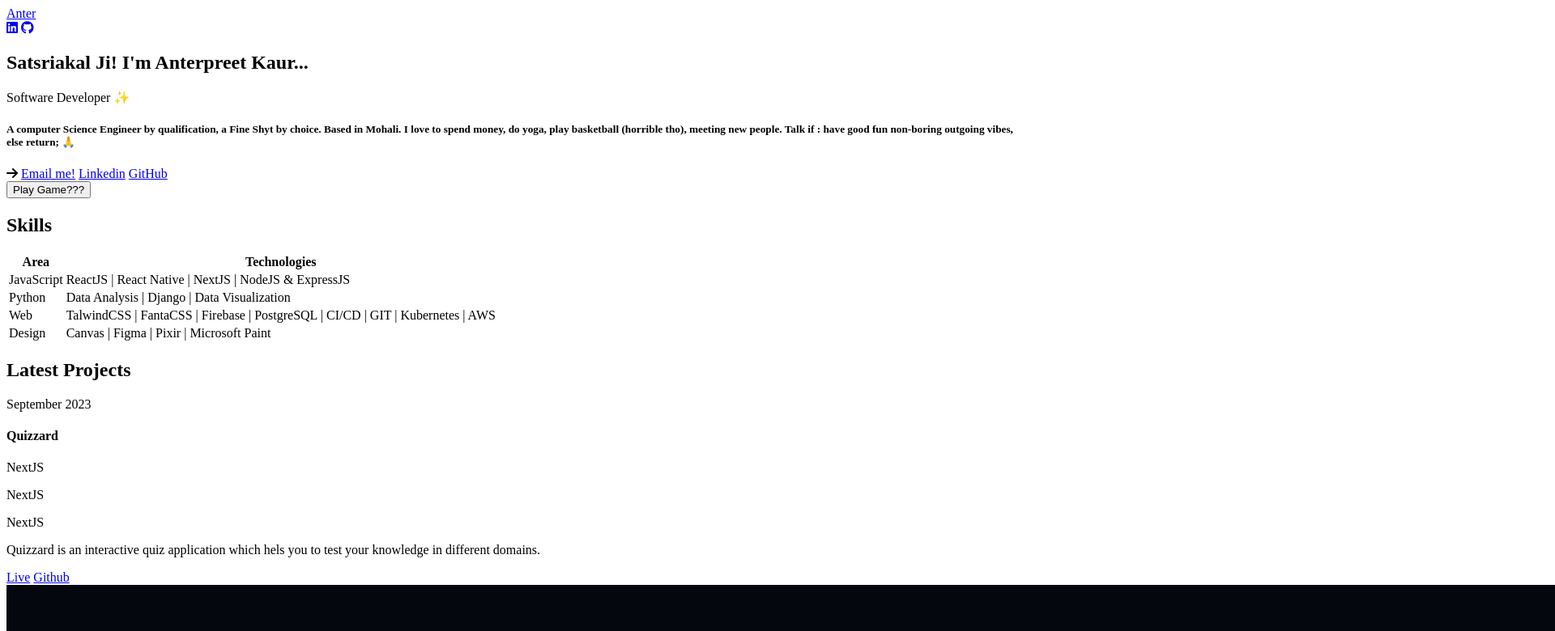
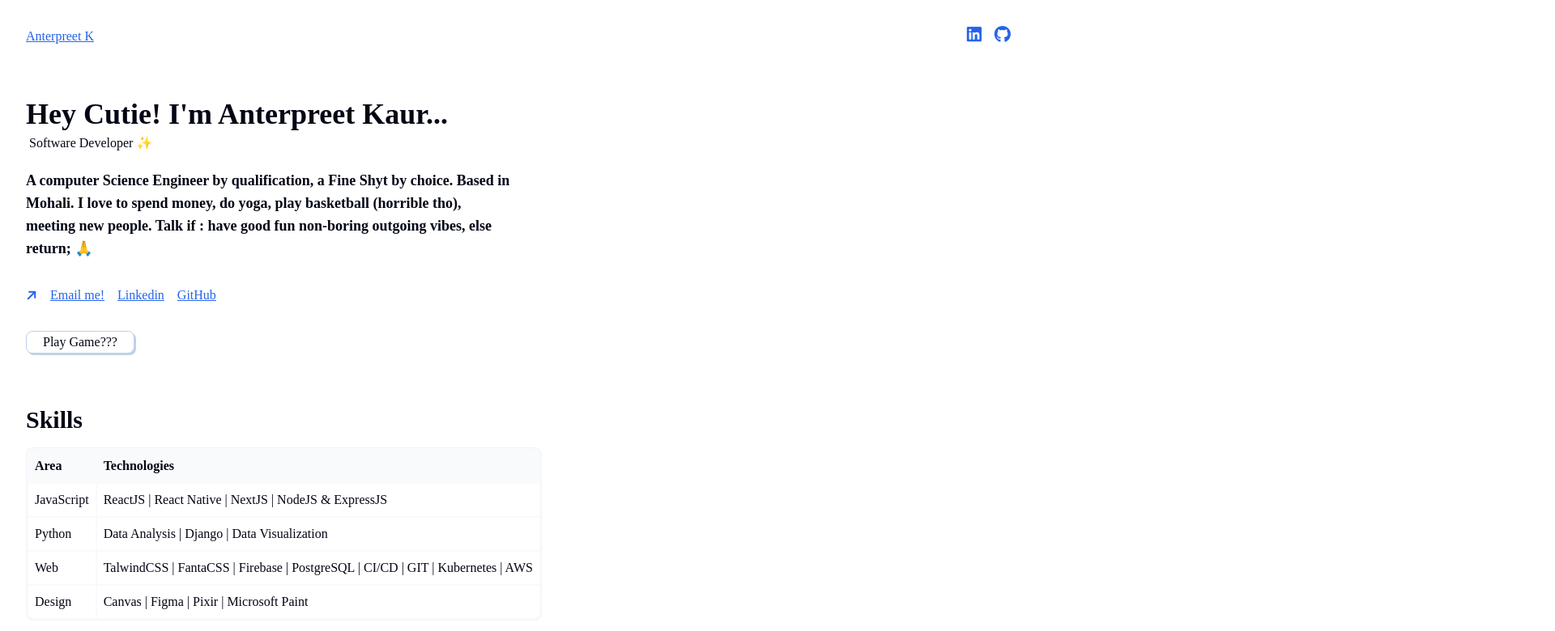
Before and after one commit to AnterpreetK/Web-Portfolio, a plain HTML site: page index.html in a window 1280 px wide. Shown: the top 780 px of the page at 81% size, 1920 px wide, since content can reach past the window. Drawn offline with Linux system fonts and the light colour scheme; a web font is replaced by a local one.

Commit message:
updated css

```diff
--- a/index.html
+++ b/index.html
@@ -4,13 +4,13 @@
     <meta charset="UTF-8">
     <meta name="viewport" content="width=device-width, initial-scale=1.0">
     <title>Anter's Web Portfolio</title>
-    <link rel="styelsheet" href="styles.css"/>
-    <link rel="styelsheet" href="fanta.css"/>
+    <link rel="stylesheet" href="styles.css"/>
+    <link rel="stylesheet" href="fanta.css"/>
     <link rel="stylesheet" href="https://cdnjs.cloudflare.com/ajax/libs/font-awesome/6.7.2/css/all.min.css" integrity="sha512-Evv84Mr4kqVGRNSgIGL/F/aIDqQb7xQ2vcrdIwxfjThSH8CSR7PBEakCr51Ck+w+/U6swU2Im1vVX0SVk9ABhg==" crossorigin="anonymous" referrerpolicy="no-referrer" />
 </head>
 <body>
     <header>
-        <a href="/">Anter</a>
+        <a href="/">Anterpreet K</a>
         <nav>
             <a target="_blank" href="https://www.linkedin.com/in/anterpreetkaur09/"><i class="fa-brands fa-linkedin"></i></a>
             <a target="_blank" href="https://github.com/AnterpreetK"><i class="fa-brands fa-github"></i></a>
@@ -19,7 +19,7 @@
     <main>
         <section>
             <div class="into-header">
-                <h1>Satsriakal Ji! I'm Anterpreet Kaur...</h1>
+                <h1>Hey Cutie! I'm Anterpreet Kaur...</h1>
                 <p>Software Developer ✨</p>
             </div>
             <h5 class="intro-description">
--- a/styles.css
+++ b/styles.css
@@ -0,0 +1,121 @@
+body{
+    min-height: 100vh;
+    display: flex;
+    flex-direction: column;
+}
+
+header,
+main,
+footer{
+    max-width:800px;
+    width: 100%;
+    margin: 0 auto; /*vert horz*/
+    padding: 2rem;
+}
+
+header{
+    display: flex;
+    align-items: center;
+    justify-content: space-between;
+    gap: 1rem;
+}
+
+nav{
+   display: flex;
+   align-items: center;
+   gap: 1rem;
+}
+
+nav i {
+    font-size: 1.3rem;
+}
+
+main,
+section{
+    display: flex;
+    flex-direction: column;
+}
+
+main{
+    gap: 4rem;
+}
+
+section{
+    gap: 1rem;
+}
+
+.into-header p{
+    padding: 0.25rem;
+}
+
+.intro-description{
+    max-width: 600px;
+}
+
+.links-container{
+    display: flex;
+    align-items: center;
+    gap: 1rem;
+    padding: 1rem 0;
+}
+
+.link-arrow{
+    color: var(--color-link); /* function var() used to call some particular part, here from fanta css*/
+    transform: rotate(-45deg);
+}
+
+.color-div{
+    display: flex;
+    flex-direction: column;
+    gap: 0.5rem;
+}
+
+.cards-grid{
+    display: flex;
+    flex-direction: column;
+    gap: 2rem;
+}
+
+.project-card{
+    display: flex;
+    flex-direction: column;
+    gap: 1rem;
+}
+
+project-links{
+    display: flex;
+    align-items: center;
+    gap: 1 rem;
+    padding: 0.25rem;
+}
+
+.tech-list{
+    display: flex;
+    align-items: center;
+    gap: 0.5rem;
+    flex-wrap: wrap;
+    padding: 0.25rem 0;
+}
+
+.tech-list div{
+    padding: 0.1rem 0.5rem;
+    border-radius: var(--border-radius-small);
+}
+
+.tech-list p{
+    font-size: 0.8rem;
+}
+
+@media (min-width: 640px){
+    header,
+    main,
+    footer{
+    max-width:100rem;
+}
+    .project-card{
+        flex-direction: row;
+    }
+    .project-card .img-div{
+        max-width: 30%;
+    }
+}
```
